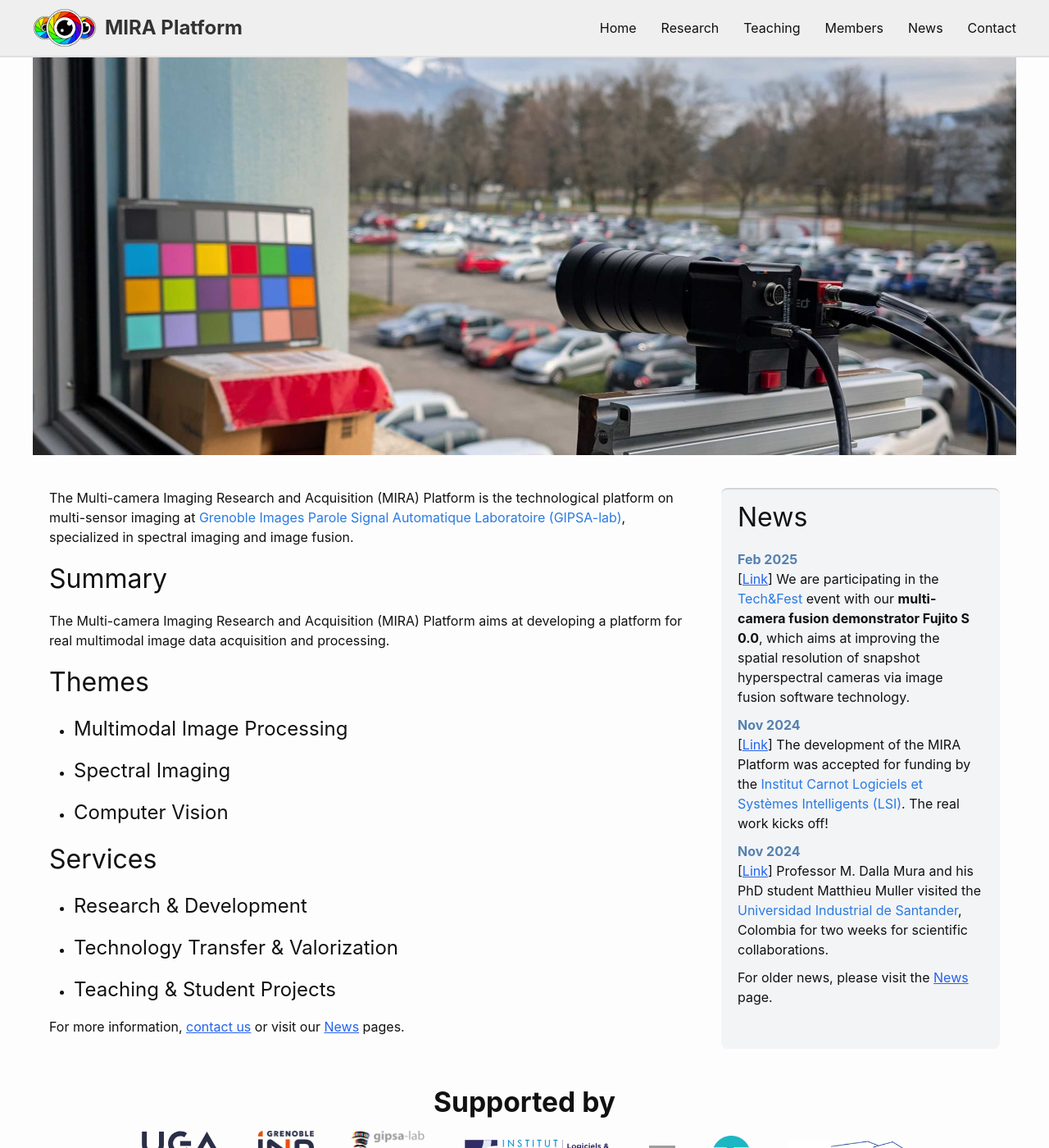
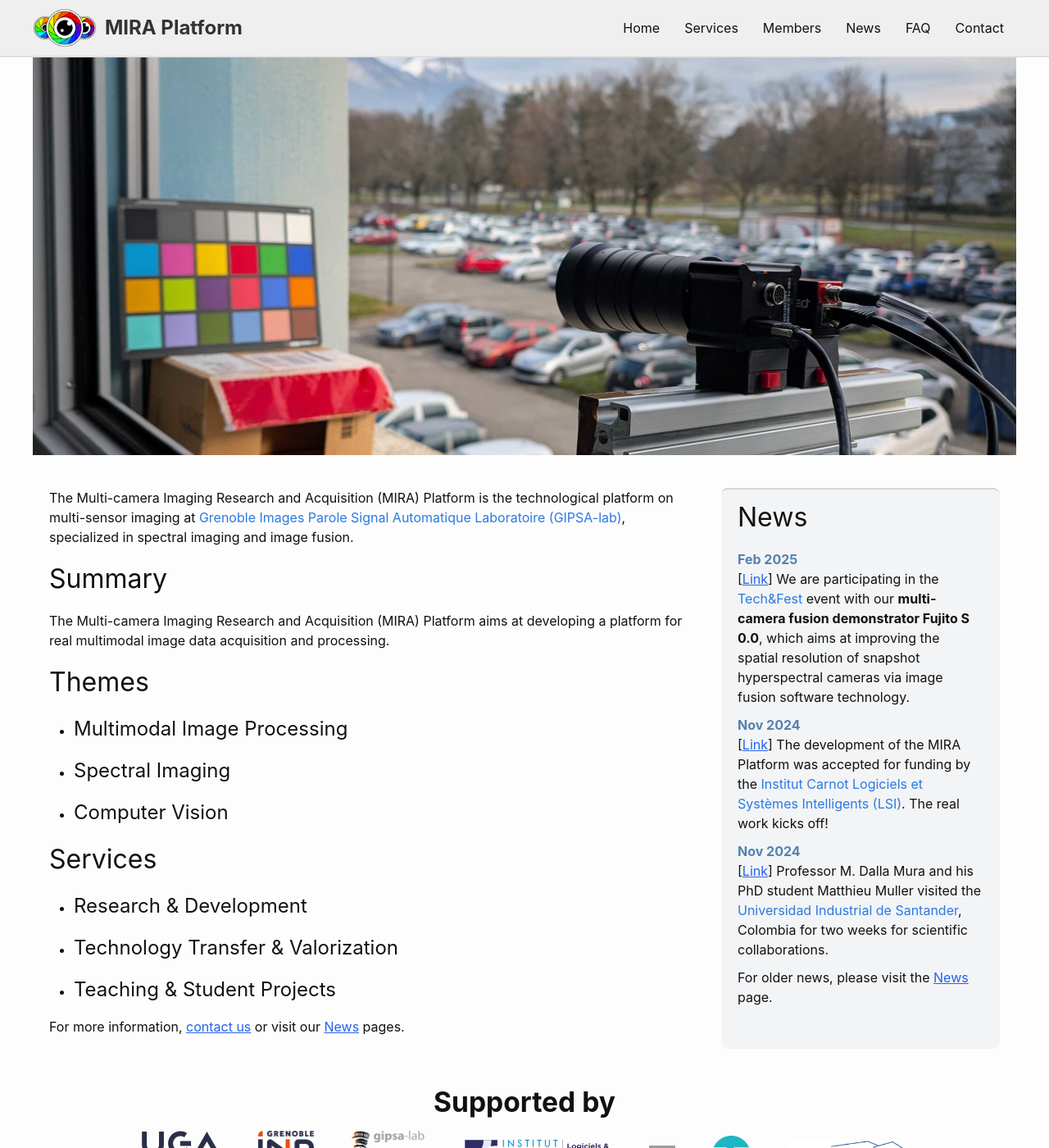
Before and after one commit to mira-imaging/mira-imaging.github.io, a Jekyll site: the page built from _pages_navbar/home.html, in a window 1280 px wide and 1400 px high. Shown: the whole window at 82% size. Built offline with Jekyll 4.4.1, drawn with Linux system fonts in a browser that asks for light colours; grey boxes are pictures that could not be loaded.

Commit message:
drop-down menu, Services and FAQ pages

```diff
--- a/_includes/header.html
+++ b/_includes/header.html
@@ -20,13 +20,23 @@
         </svg>
       </label>
 
-      <div class="trigger">
+      <ul class="nav-menu">
         {%- for page in pages -%}
-        {%- if page.title -%}
-        <a class="page-link" href="{{ page.permalink | relative_url }}">{{ page.title | escape }}</a>
-        {%- endif -%}
+          {%- if page.title -%}
+            <li class="nav-item {% if page.subpages %}has-dropdown{% endif %}">
+              <a href="{{ page.permalink | relative_url }}">{{ page.title | escape }}</a>
+
+              {%- if page.subpages -%}
+                <ul class="dropdown">
+                  {%- for subpage in page.subpages -%}
+                    <li><a href="{{ subpage.permalink | relative_url }}">{{ subpage.title | escape }}</a></li>
+                  {%- endfor -%}
+                </ul>
+              {%- endif -%}
+            </li>
+          {%- endif -%}
         {%- endfor -%}
-      </div>
+      </ul>
     </nav>
     {%- endif -%}
   </div>
--- a/assets/css/style.css
+++ b/assets/css/style.css
@@ -169,11 +169,62 @@
     gap: 30px;
 }
 
-.page-link {
+.nav-menu {
+    list-style: none;
+    padding: 0;
+    margin: 0;
+    display: flex;
+}
+
+.nav-item {
+    position: relative;
+}
+
+.nav-item a {
     text-decoration: none;
     color: #111;
     font-size: 1rem;
+    padding: 10px 15px;
+    display: block;
 }
+
+.nav-item a:hover {
+    text-decoration: underline;
+    background: #ddd;
+}
+
+.has-dropdown:hover .dropdown {
+    display: block;
+}
+
+.dropdown {
+    display: none;
+    position: absolute;
+    background: white;
+    list-style: none;
+    padding: 0;
+    margin: 0;
+    top: 100%;
+    left: 0;
+    min-width: 150px;
+    box-shadow: 0 2px 5px rgba(0, 0, 0, 0.2);
+}
+
+.dropdown li {
+    padding: 5px 0;
+}
+
+.dropdown a {
+    padding: 8px;
+    display: block;
+    color: #333;
+    text-decoration: none;
+}
+
+.dropdown a:hover {
+    background: #eee;
+}
+
 
 /* Mobile Styling */
 
```
Also changed, not shown: _data/navbar.yml (+17 -7 lines), _pages_navbar/faq.html (added, +34 -0 lines), _pages_navbar/service.html (added, +22 -0 lines), _pages_navbar/service.md (deleted, +0 -5 lines).
